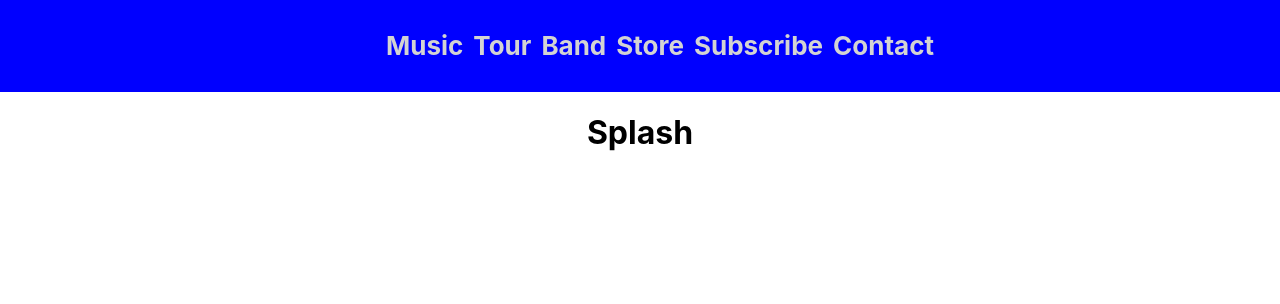
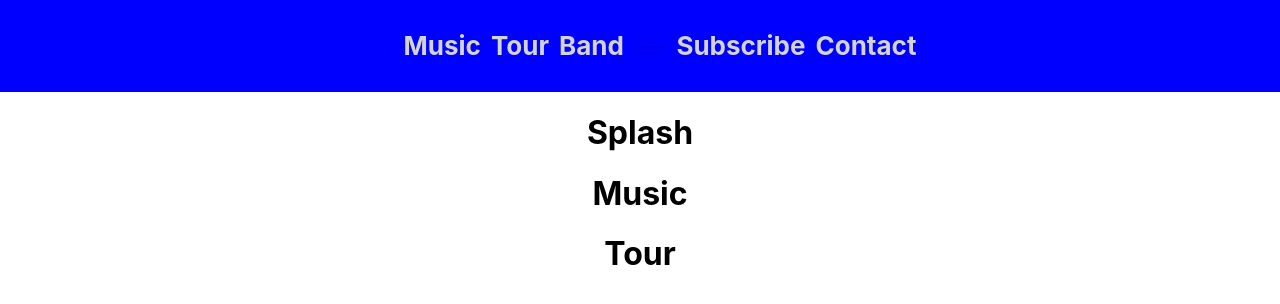
Before and after one commit to tsteer050/organfreemanmusic.com, a React (Create React App) app: page / in a window 1280 px wide. Shown: the top 304 px of the page. Built offline with nearby package versions, Linux system fonts and the light colour scheme.

Commit message:
Add store link

```diff
--- a/src/MenuBar.js
+++ b/src/MenuBar.js
@@ -20,7 +20,7 @@ class MenuBar extends React.Component {
             <h1>Band</h1>
           </li>
           <li>
-            <h1>Store</h1>
+            <a href="https://organfreemanmusic.hilinemerchandising.com/">Store</a>
           </li>
           <li>
             <h1>Subscribe</h1>
--- /dev/null
+++ b/src/Music.js
@@ -0,0 +1,17 @@
+import React from 'react';
+
+class Music extends React.Component {
+  constructor(props) {
+    super(props);
+  }
+
+  render() {
+    return (
+      <div>
+        <h1>Music</h1>
+      </div>
+    );
+  }
+}
+
+export default Music;
--- a/src/Splash.js
+++ b/src/Splash.js
@@ -1,5 +1,7 @@
 import React from 'react';
 import MenuBar from './MenuBar';
+import Music from './Music';
+import Tour from './Tour';
 
 class Splash extends React.Component {
   constructor(props) {
@@ -11,6 +13,8 @@ class Splash extends React.Component {
       <div>
         <MenuBar/>
         <h1>Splash</h1>
+        <Music/>
+        <Tour/>
       </div>
     );
   }
--- /dev/null
+++ b/src/Tour.js
@@ -0,0 +1,17 @@
+import React from 'react';
+
+class Tour extends React.Component {
+  constructor(props) {
+    super(props);
+  }
+
+  render() {
+    return (
+      <div>
+        <h1>Tour</h1>
+      </div>
+    );
+  }
+}
+
+export default Tour;
```
